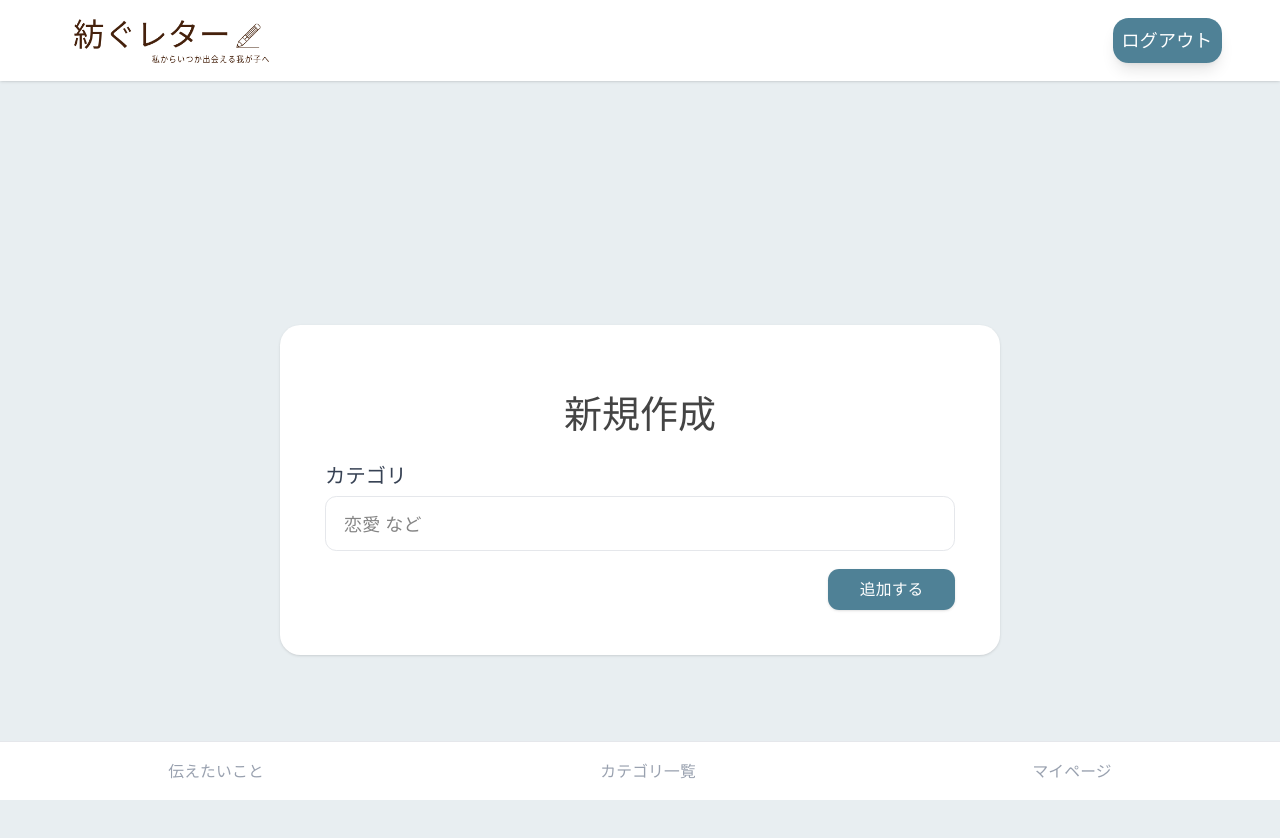
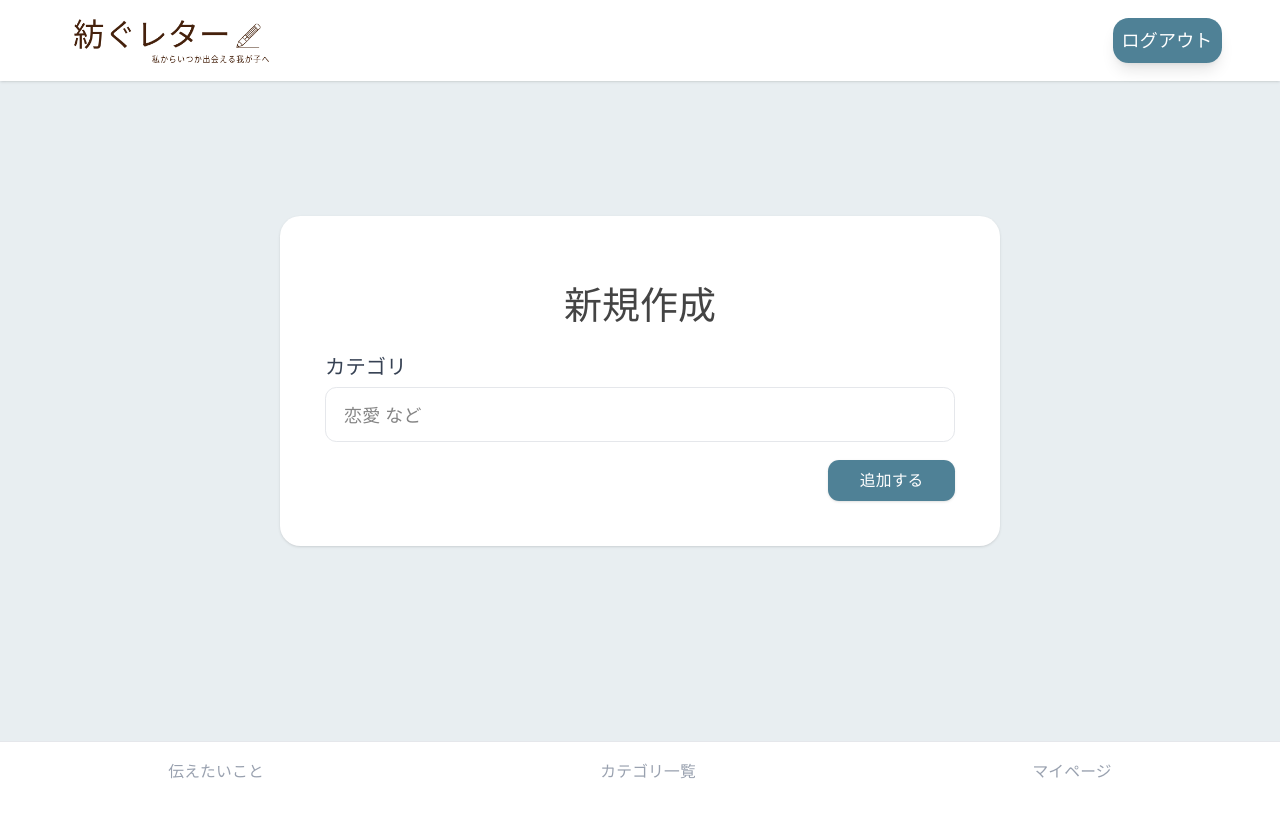
Before and after one commit to nagi558/Graduation-work, a React (Vite) app in the folder my-app/front/: page /categories/new in a window 1280 px wide. Shown: the top 838 px of the page. After the commit the page ends 800 px from the top, so only its background shows below. Built offline with nearby package versions, Linux system fonts and the light colour scheme; no server answers; sample sign-in values are in the browser's storage.

Commit message:
fix:スクロールが勝手にできてしまう問題の修正

```diff
--- a/my-app/front/src/components/Layout.tsx
+++ b/my-app/front/src/components/Layout.tsx
@@ -3,11 +3,13 @@ import type { ReactNode } from 'react'
 
 export const Layout = ({ children }: { children: ReactNode }) => {
   return (
-    <div>
-      <header className="sticky top-0 z-50 bg-white shadow-sm">
+    <div className="h-screen flex flex-col">
+      <header className="sticky top-0 z-50 bg-white shadow-sm flex-shrink-0">
         <Header />
       </header>
-      <main>{children}</main>
+      <main className="flex-1 overflow-y-auto">
+        {children}
+      </main>
     </div>
   )
 }
--- a/my-app/front/src/pages/CategoryNew.tsx
+++ b/my-app/front/src/pages/CategoryNew.tsx
@@ -49,8 +49,8 @@ export const CategoryNew = () => {
   }
 
   return (
-    <div className="min-h-screen bg-[#E8EEF1] flex items-center">
-      <div className="w-full max-w-2xl mx-auto pt-4 px-4">
+    <div className="h-full bg-[#E8EEF1] flex items-start justify-center pt-30">
+      <div className="w-full max-w-2xl px-4">
 
         {error && (
           <div className="mb-4 p-3 bg-red-100 border-red-400 text-red-700 rounded">
--- a/my-app/front/src/pages/CategoryUpdate.tsx
+++ b/my-app/front/src/pages/CategoryUpdate.tsx
@@ -59,8 +59,8 @@ export const CategoryUpdate = () => {
   }
 
   return (
-    <div className="min-h-screen bg-[#E8EEF1] flex items-center">
-      <div className="w-full max-w-2xl mx-auto pt-4 px-4">
+    <div className="h-full bg-[#E8EEF1] flex items-start justify-center pt-30">
+      <div className="w-full max-w-2xl px-4">
 
         {error && (
           <div className="mb-4 p-3 bg-red-100 border-red-400 text-red-700 rounded">
```
